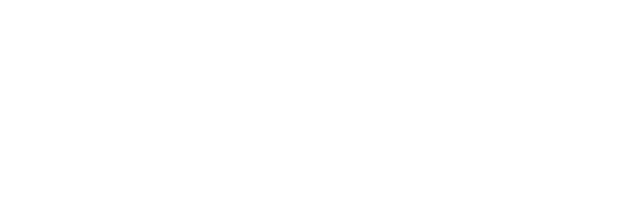
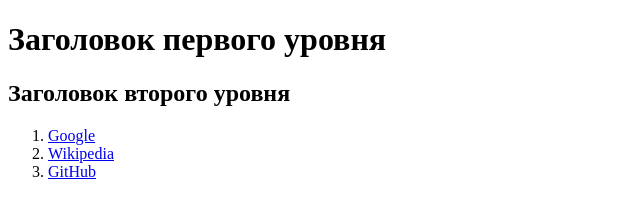
Before and after one commit to EgorKolupaev0502/task-html, a website: page src/index.html in a window 1280 px wide. Shown: the whole page, without its empty margins (0-640 px from the left). Drawn offline with Linux system fonts and the light colour scheme.

Commit message:
Задание по HTML

```diff
--- a/src/index.html
+++ b/src/index.html
@@ -1,7 +1,19 @@
-<!DOCTYPE html>
+<!doctype html>
 <html lang="en">
     <head>
         <title>HTML</title>
     </head>
-    <body></body>
+    <body>
+        <h1>Заголовок первого уровня</h1>
+        <h2>Заголовок второго уровня</h2>
+        <ol>
+            <li><a href="https://www.google.com" target="_blank">Google</a></li>
+            <li>
+                <a href="https://www.wikipedia.org" target="_blank"
+                    >Wikipedia</a
+                >
+            </li>
+            <li><a href="https://github.com" target="_blank">GitHub</a></li>
+        </ol>
+    </body>
 </html>
```
Also changed, not shown: 1 other file.
